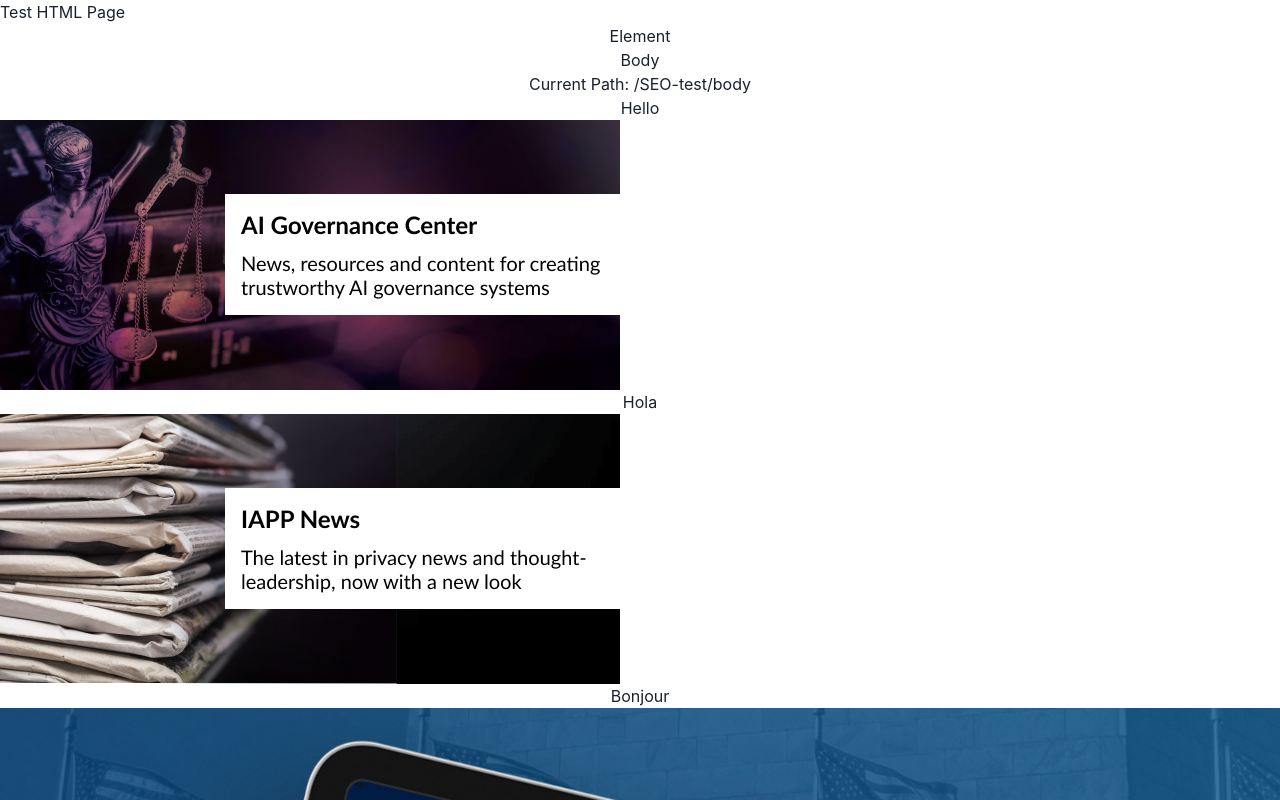
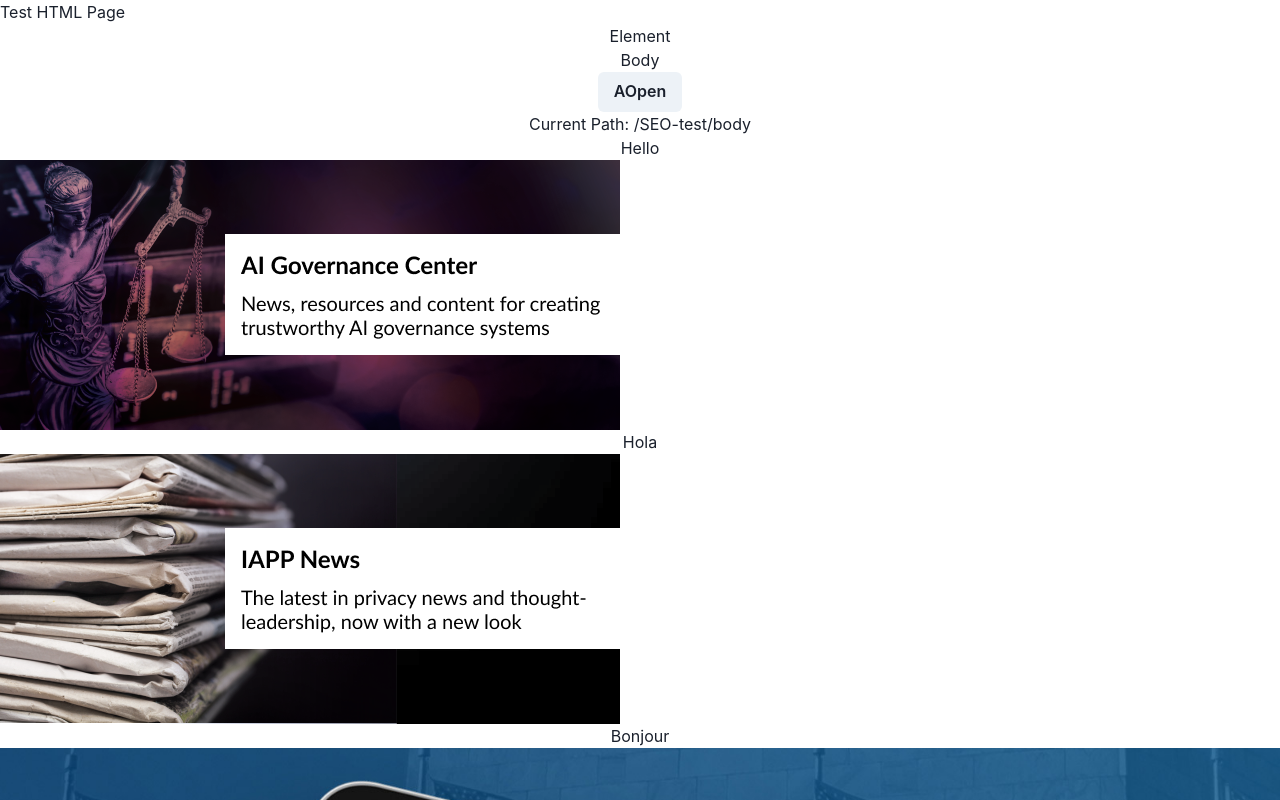
Before and after one commit to hgigsiapp/SEO-test, a React (Create React App) app: page /SEO-test/body in a window 1280 px wide. Shown: the top 800 px of the page. Built offline with nearby package versions, Linux system fonts and the light colour scheme.

Commit message:
adds chakra menu

```diff
--- a/src/Body.js
+++ b/src/Body.js
@@ -5,6 +5,9 @@
 import image2 from './images/Iapp-news.png'
 import image3 from './images/american_privacy_rights_act_cheat_sheet_thumbnail.jpg'
 import image4 from './images/ftc_enforcement_trends_thumbnail.jpg'
+import {
+    Menu, MenuButton, MenuList, MenuItem, Button
+  } from '@chakra-ui/react';
 
 
 const Body = () => {
@@ -32,6 +35,27 @@
                 <title>The Body title</title>
         <meta name="description" content="the new Body description" />
       </Helmet>
+      <Menu>
+        {({ isOpen }) => (
+        <>
+            <MenuButton isActive={isOpen} as={Button}>A
+                {isOpen ? 'Close' : 'Open'}
+            </MenuButton>
+            <MenuList>
+                <MenuItem>Download</MenuItem>
+                <MenuItem>Download</MenuItem>
+                <MenuItem>Download</MenuItem>
+                <MenuItem>Download</MenuItem>
+                <MenuItem>Download</MenuItem>
+                <MenuItem>Download</MenuItem>
+                <MenuItem>Download</MenuItem>
+                <MenuItem>Download</MenuItem>
+                <MenuItem>Download</MenuItem>
+                <MenuItem>Download</MenuItem>
+            </MenuList>
+        </>
+        )}
+        </Menu>
       <p>Current Path: {location.pathname}</p>
             <p>Hello</p>
             <img src={image1} alt="AI Gov" />
```
